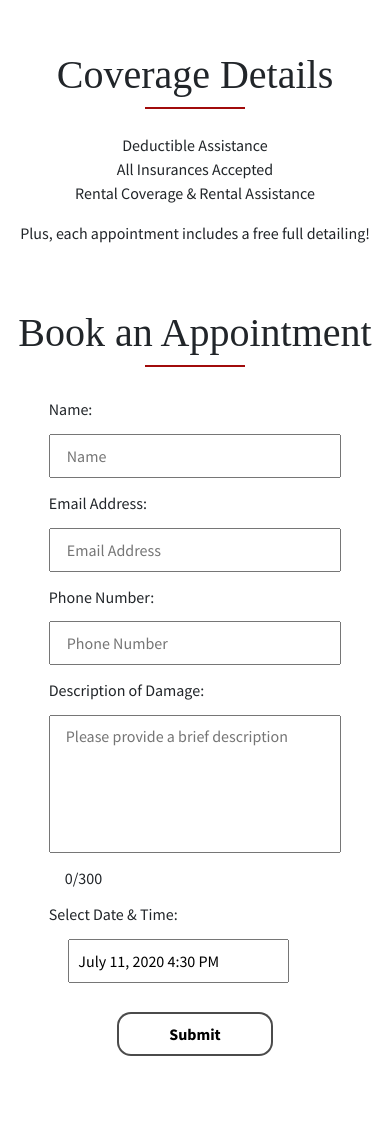
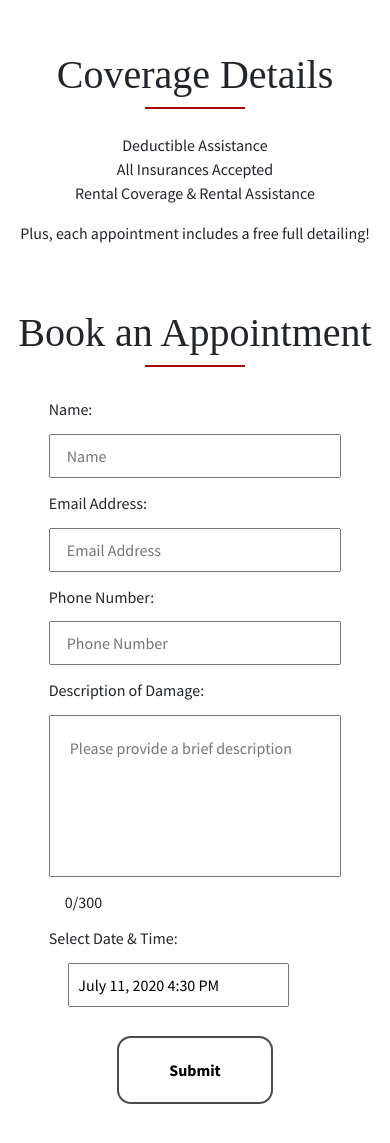
Before and after one commit to JRivera-31/Innovation-Auto-Repair, a Next.js app: page /booking in a window 390 px wide. Shown: the part 125-1268 px from the top of the page. Built offline with nearby package versions, Linux system fonts and the light colour scheme; no server answers; a web font is replaced by a local one.

Commit message:
media queries to fix form issue

```diff
--- a/components/BookingForm/form.module.css
+++ b/components/BookingForm/form.module.css
@@ -73,8 +73,13 @@
         width: 75%;
     }
 
+    .formTextArea {
+        padding: 1.25em;
+    }
+
     .bookingSubmit {
         width: 40%;
+        padding: 1.25em 0;
     }
 }
 
```
